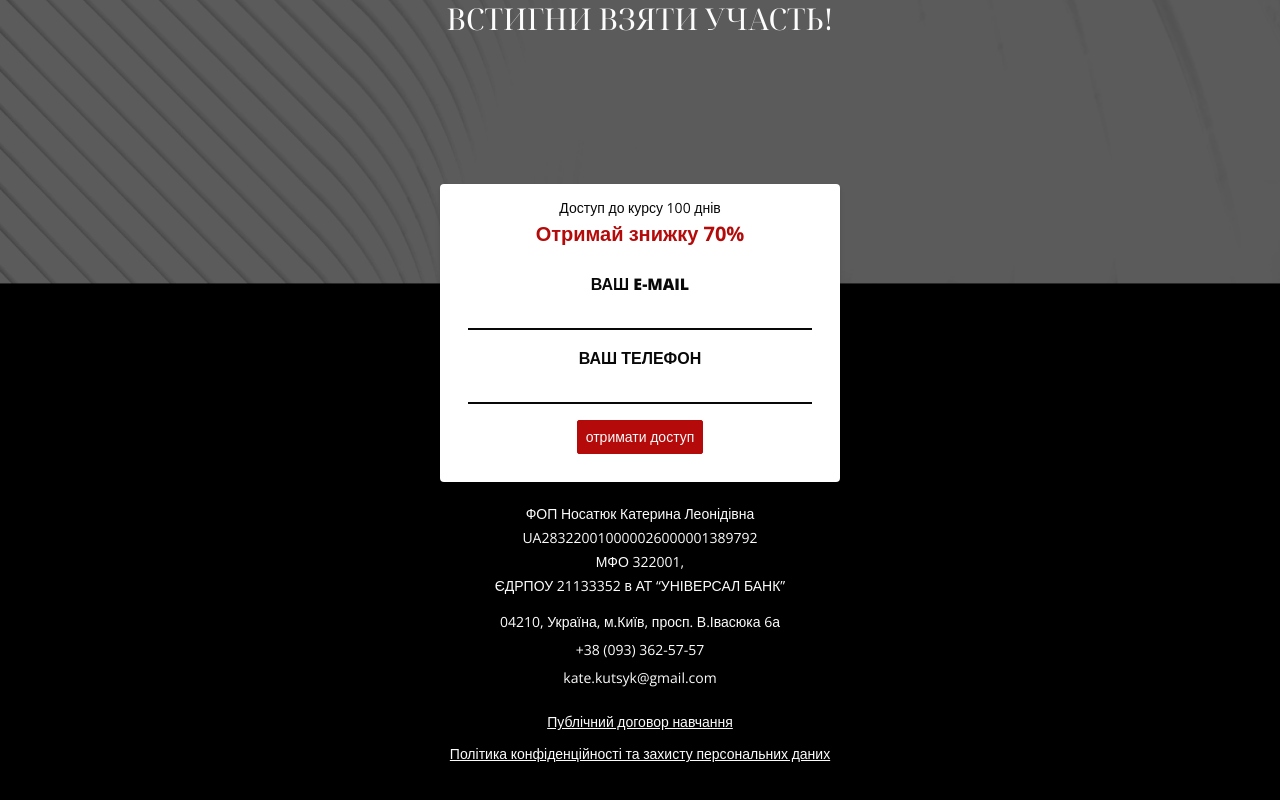
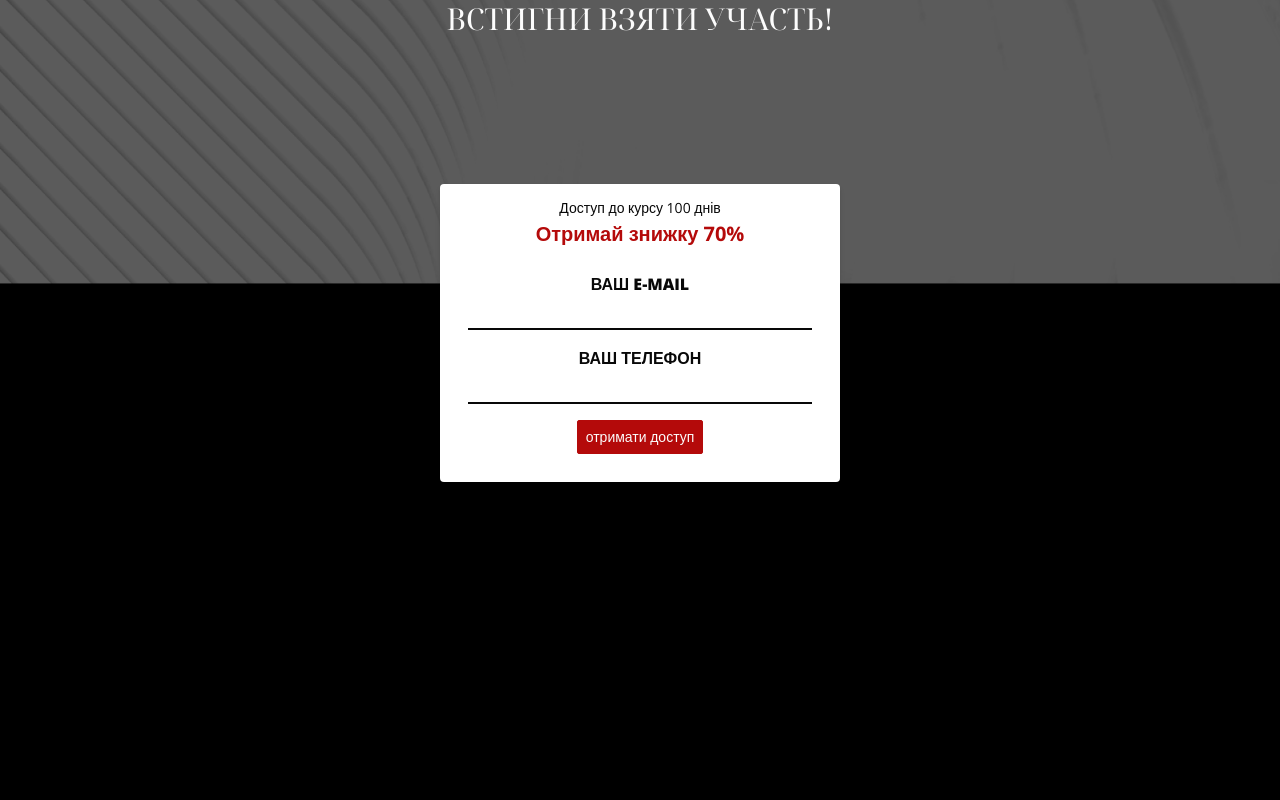
Before and after one commit to IraMira333/kateryna_kutsyk_master-class, a Next.js app: page / in a window 1280 px wide. Shown: the part 7504-8304 px from the top of the page. After the commit the page ends 8054 px from the top, so only its background shows below. Built offline with nearby package versions, Linux system fonts and the light colour scheme.

Commit message:
Created Footer

```diff
--- /dev/null
+++ b/src/components/Footer/Footer.tsx
@@ -0,0 +1,33 @@
+export const Footer = () => {
+    return (
+        <footer className="py-5 text-center">
+            <div className="m-5">
+                <p>ФОП Носатюк Катерина Леонідівна </p>
+                <p>UA283220010000026000001389792</p>
+                <p>МФО 322001,</p>
+                <p className="mb-3">ЄДРПОУ 21133352 в АТ “УНІВЕРСАЛ БАНК”</p>
+                <p className="mb-1">
+                    04210, Україна, м.Київ, просп. В.Івасюка 6а
+                </p>
+                <div className="mb-1 active:text-accentText transition-all duration-[250ms] ease-[cubic-bezier(0.4,0,0.2,1)]">
+                    <a href="tel:+380933625757" className="">
+                        +38 (093) 362-57-57
+                    </a>
+                </div>
+                <div className=" active:text-accentText transition-all duration-[250ms] ease-[cubic-bezier(0.4,0,0.2,1)]">
+                    <a href="mailto:kate.kutsyk@gmail.com" className="">
+                        kate.kutsyk@gmail.com
+                    </a>
+                </div>
+            </div>
+            <div className=" underline mb-2 active:text-accentText transition-all duration-[250ms] ease-[cubic-bezier(0.4,0,0.2,1)]">
+                <a>Публічний договор навчання</a>
+            </div>
+            <div className=" underline active:text-accentText transition-all duration-[250ms] ease-[cubic-bezier(0.4,0,0.2,1)]">
+                <a href="/terms">
+                    Політика конфіденційності та захисту персональних даних
+                </a>
+            </div>
+        </footer>
+    );
+};
--- a/src/components/Slide7/Slide7.tsx
+++ b/src/components/Slide7/Slide7.tsx
@@ -27,35 +27,6 @@ export const Slide7 = () => {
                     </h3>
                     <FormGetCourse />
                 </div>
-                <div className="m-5">
-                    <p>ФОП Носатюк Катерина Леонідівна </p>
-                    <p>UA283220010000026000001389792</p>
-                    <p>МФО 322001,</p>
-                    <p className="mb-3">
-                        ЄДРПОУ 21133352 в АТ “УНІВЕРСАЛ БАНК”
-                    </p>
-                    <p className="mb-1">
-                        04210, Україна, м.Київ, просп. В.Івасюка 6а
-                    </p>
-                    <div className="mb-1 active:text-accentText transition-all duration-[250ms] ease-[cubic-bezier(0.4,0,0.2,1)]">
-                        <a href="tel:+380933625757" className="">
-                            +38 (093) 362-57-57
-                        </a>
-                    </div>
-                    <div className=" active:text-accentText transition-all duration-[250ms] ease-[cubic-bezier(0.4,0,0.2,1)]">
-                        <a href="mailto:kate.kutsyk@gmail.com" className="">
-                            kate.kutsyk@gmail.com
-                        </a>
-                    </div>
-                </div>
-                <div className=" underline mb-2 active:text-accentText transition-all duration-[250ms] ease-[cubic-bezier(0.4,0,0.2,1)]">
-                    <a>Публічний договор навчання</a>
-                </div>
-                <div className=" underline active:text-accentText transition-all duration-[250ms] ease-[cubic-bezier(0.4,0,0.2,1)]">
-                    <a>
-                        Політика конфіденційності та захисту персональних даних
-                    </a>
-                </div>
             </div>
         </section>
     );
```
